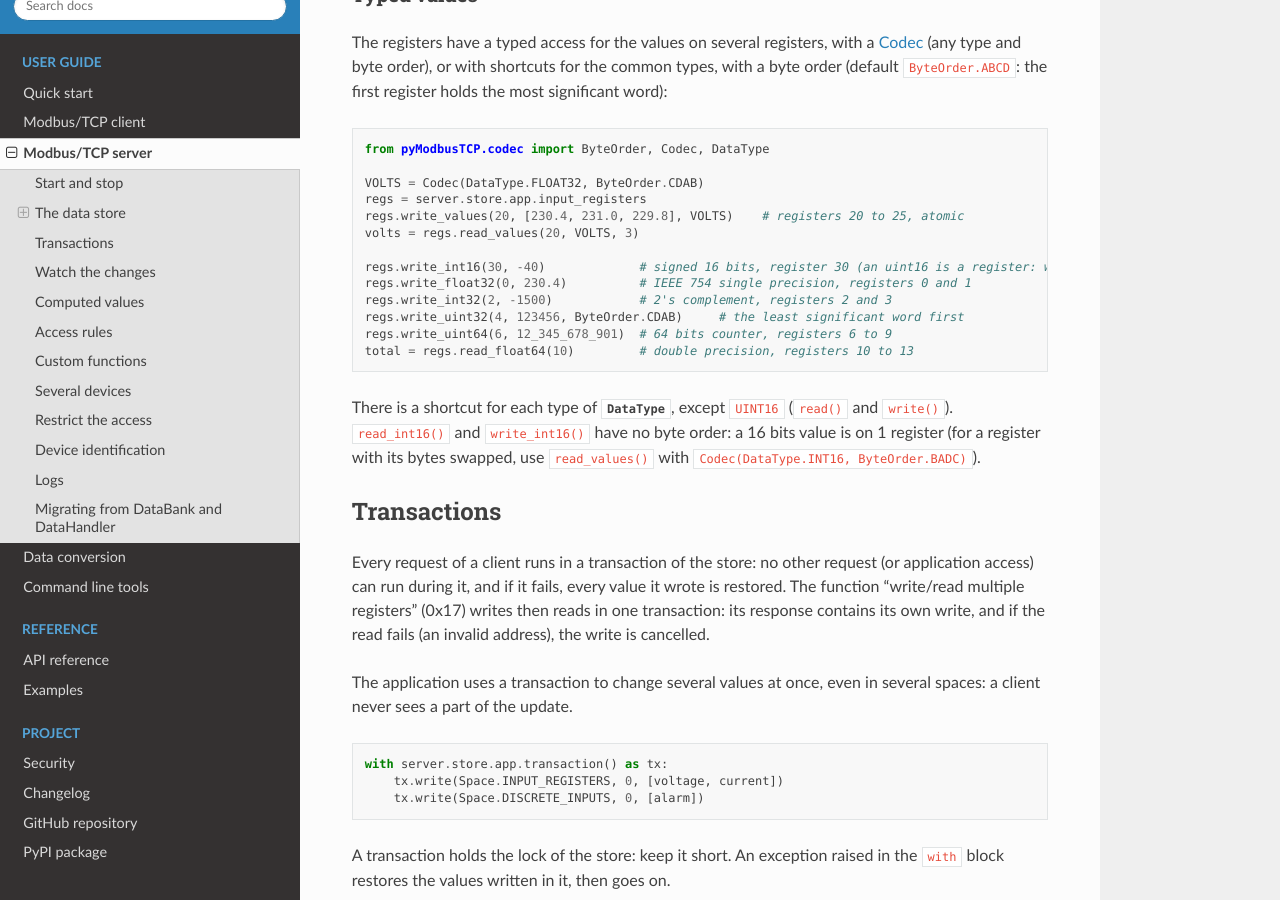
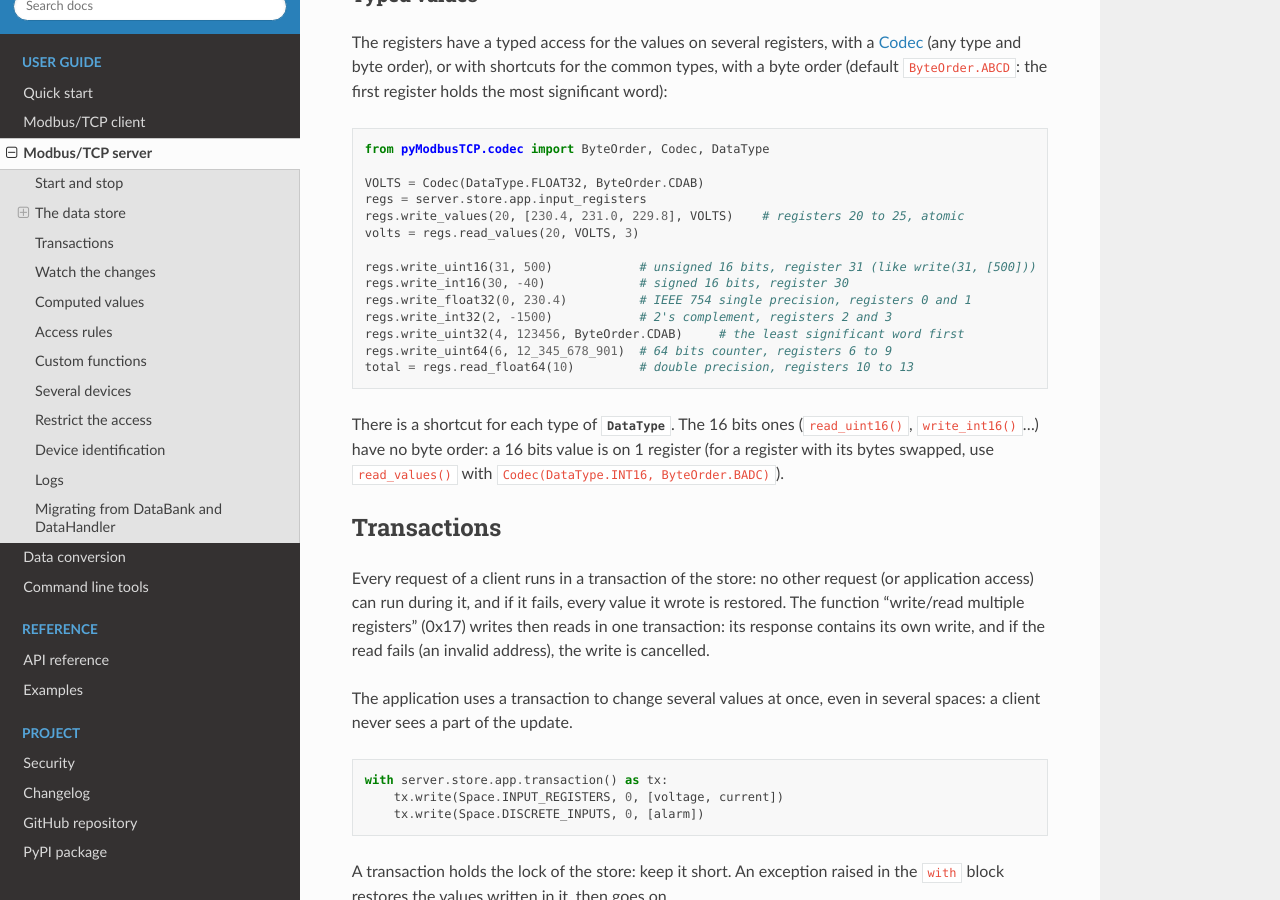
Before and after one commit to sourceperl/pyModbusTCP, a Sphinx documentation site: the page built from docs/guide/server.rst, in a window 1280 px wide and 900 px high, scrolled down 1751 px. Built offline with Sphinx 7.4.7 and the Read the Docs theme 3.1.0, drawn with Linux system fonts in a browser that asks for light colours; the version number could not be read and is left out.

Commit message:
server: uint16 store shortcuts

```diff
--- a/docs/guide/server.rst
+++ b/docs/guide/server.rst
@@ -107,16 +107,17 @@ register holds the most significant word):
     regs.write_values(20, [230.4, 231.0, 229.8], VOLTS)    # registers 20 to 25, atomic
     volts = regs.read_values(20, VOLTS, 3)
 
-    regs.write_int16(30, -40)             # signed 16 bits, register 30 (an uint16 is a register: write())
+    regs.write_uint16(31, 500)            # unsigned 16 bits, register 31 (like write(31, [500]))
+    regs.write_int16(30, -40)             # signed 16 bits, register 30
     regs.write_float32(0, 230.4)          # IEEE 754 single precision, registers 0 and 1
     regs.write_int32(2, -1500)            # 2's complement, registers 2 and 3
     regs.write_uint32(4, 123456, ByteOrder.CDAB)     # the least significant word first
     regs.write_uint64(6, 12_345_678_901)  # 64 bits counter, registers 6 to 9
     total = regs.read_float64(10)         # double precision, registers 10 to 13
 
-There is a shortcut for each type of :class:`~pyModbusTCP.codec.DataType`, except ``UINT16`` (``read()`` and
-``write()``). ``read_int16()`` and ``write_int16()`` have no byte order: a 16 bits value is on 1 register (for a
-register with its bytes swapped, use ``read_values()`` with ``Codec(DataType.INT16, ByteOrder.BADC)``).
+There is a shortcut for each type of :class:`~pyModbusTCP.codec.DataType`. The 16 bits ones (``read_uint16()``,
+``write_int16()``...) have no byte order: a 16 bits value is on 1 register (for a register with its bytes swapped, use
+``read_values()`` with ``Codec(DataType.INT16, ByteOrder.BADC)``).
 
 Transactions
 ------------
```
Also changed, not shown: 3 other files.
